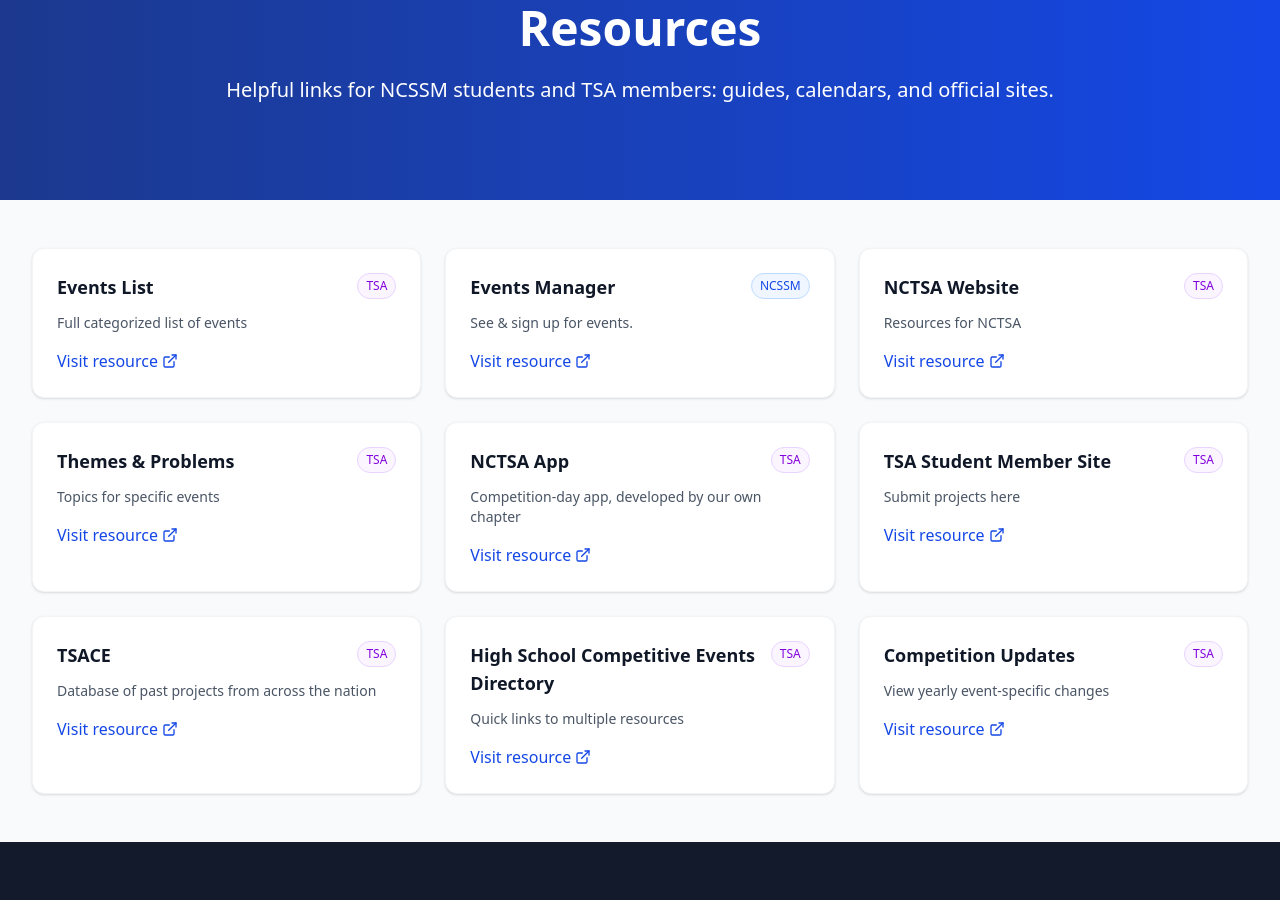
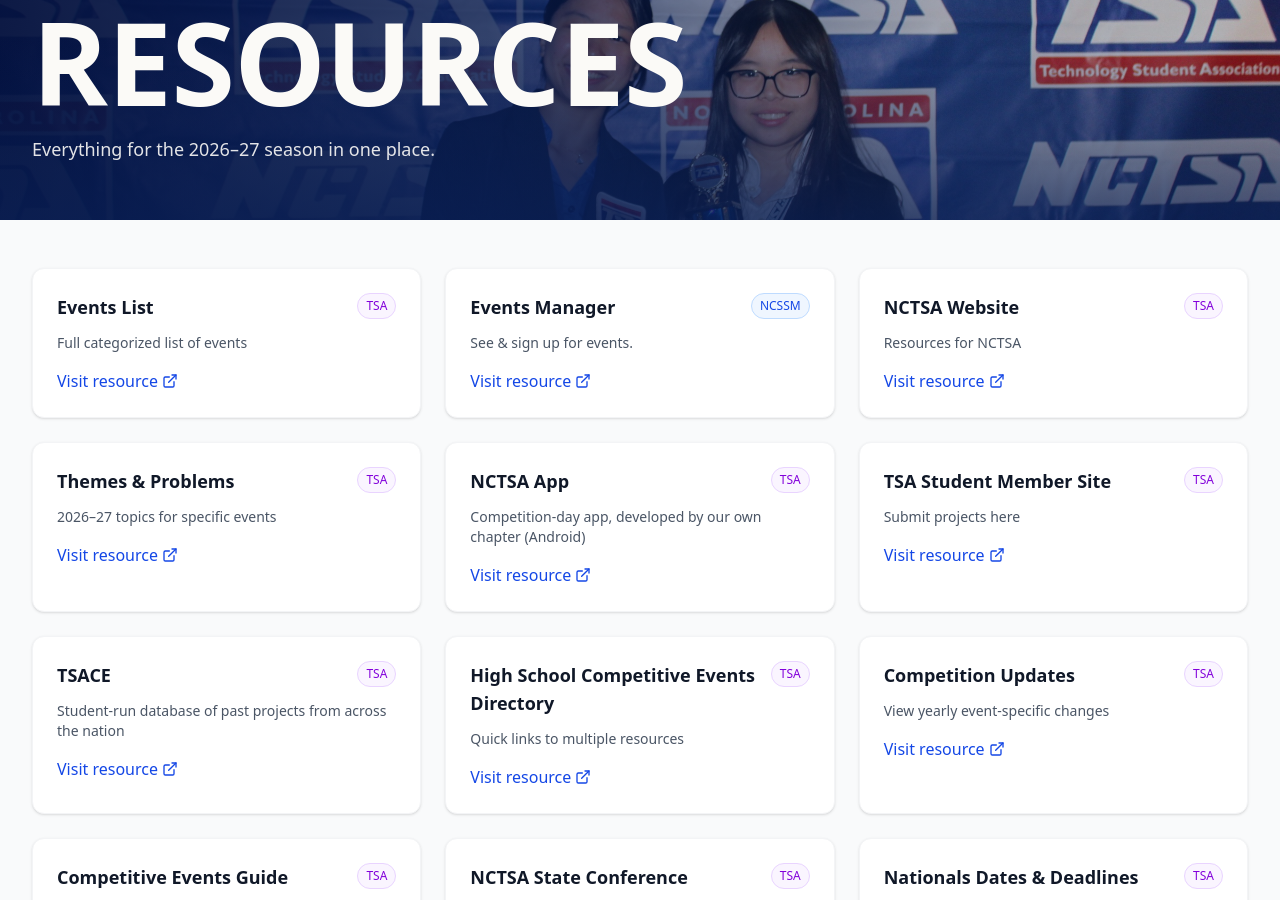
Before and after one commit to ncssmtsa2025git/ncssm-tsa-hub-deploy, a Next.js app in the folder website-frontend/: page /resources in a window 1280 px wide. Shown: the part 220-1120 px from the top of the page. Built offline with nearby package versions, Linux system fonts and the light colour scheme; no server answers.

Commit message:
feat: update resource links and add photo banner

```diff
--- a/website-frontend/app/resources/page.tsx
+++ b/website-frontend/app/resources/page.tsx
@@ -2,7 +2,8 @@
 
 import React from 'react'
 import Link from 'next/link'
-import { ExternalLink, BookOpen } from 'lucide-react'
+import { ExternalLink } from 'lucide-react'
+import PageBanner from '../components/PageBanner'
 
 type Resource = {
   title: string
@@ -32,25 +33,25 @@ const resources: Resource[] = [
   },
   {
     title: 'Themes & Problems',
-    description: 'Topics for specific events',
+    description: '2026–27 topics for specific events',
     href: 'https://tsaweb.org/competitions/themes-and-problems',
     category: 'TSA',
   },
   {
     title: 'NCTSA App',
-    description: 'Competition-day app, developed by our own chapter',
-    href: 'https://apps.apple.com/us/app/north-carolina-tsa-conference/id6743861783',
+    description: 'Competition-day app, developed by our own chapter (Android)',
+    href: 'https://play.google.com/store/apps/details?id=com.northcarolinatsa.android',
     category: 'TSA',
   },
   {
     title: 'TSA Student Member Site',
     description: 'Submit projects here',
-    href: 'https://tsamembership.registermychapter.com/members#',
+    href: 'https://tsamembership.registermychapter.com/members',
     category: 'TSA',
   },
   {
     title: 'TSACE',
-    description: 'Database of past projects from across the nation',
+    description: 'Student-run database of past projects from across the nation',
     href: 'https://www.tsace.org/projects',
     category: 'TSA',
   },
@@ -65,24 +66,38 @@ const resources: Resource[] = [
     description: 'View yearly event-specific changes',
     href: 'https://tsaweb.org/competitions/competition-updates',
     category: 'TSA',
+  },
+  {
+    title: 'Competitive Events Guide',
+    description: '2027 & 2028 rules and rubrics, shared by NCTSA',
+    href: 'https://drive.google.com/file/d/1SwPAK48hAUQKy1NkzkMRvvktUQ4qYXoI/view',
+    category: 'TSA',
+  },
+  {
+    title: 'NCTSA State Conference',
+    description: 'April 15–17, 2027 in Greensboro',
+    href: 'https://www.nctsa.org/state-conference',
+    category: 'TSA',
+  },
+  {
+    title: 'Nationals Dates & Deadlines',
+    description: 'June 23–27, 2027 in Orlando',
+    href: 'https://tsaweb.org/conferences/2027-national-tsa-conference/dates-and-deadlines_2027',
+    category: 'TSA',
   }
 ]
 
 export default function ResourcesPage(): React.ReactElement {
   return (
     <div className="min-h-screen bg-gray-50">
-      {/* Hero Section */}
-      <section className="bg-gradient-to-r from-blue-900 to-blue-700 text-white py-16">
-        <div className="max-w-7xl mx-auto px-4 sm:px-6 lg:px-8 text-center">
-          <div className="flex justify-center mb-6">
-            <BookOpen className="h-16 w-16 text-blue-200" />
-          </div>
-          <h1 className="text-5xl font-bold mb-6">Resources</h1>
-          <p className="text-xl mb-8 max-w-4xl mx-auto">
-            Helpful links for NCSSM students and TSA members: guides, calendars, and official sites.
-          </p>
-        </div>
-      </section>
+      <PageBanner
+        title="Resources"
+        image="/pics/states_2026/IMG_4631.jpg"
+        alt="Two NCSSM Durham members holding their trophy in front of the NC TSA backdrop at the 2026 State Conference"
+        focus="50% 38%"
+      >
+        Everything for the 2026–27 season in one place.
+      </PageBanner>
 
       {/* Content */}
       <section className="py-12">
```
